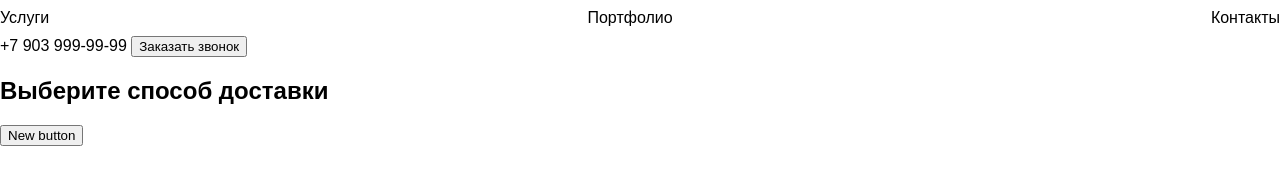
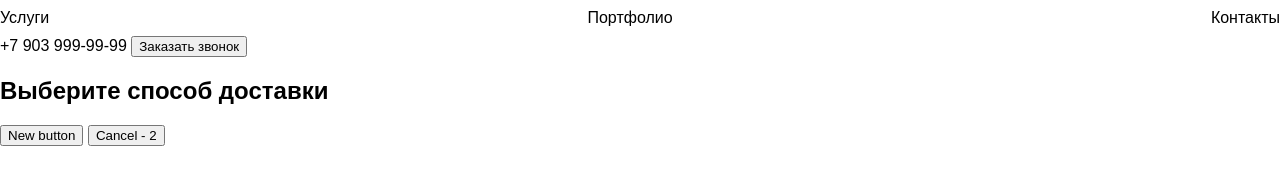
Before and after one commit to vermoshina/app-new, a plain HTML site: page index.html in a window 1280 px wide. Drawn offline with Linux system fonts and the light colour scheme.

Commit message:
добавление кнопки второй кансел

```diff
--- a/index.html
+++ b/index.html
@@ -23,5 +23,6 @@
     </header>
     <h2>Выберите способ доставки</h2>
     <button>New button</button>
+    <button>Cancel - 2</button>
 </body>
 </html>
```
